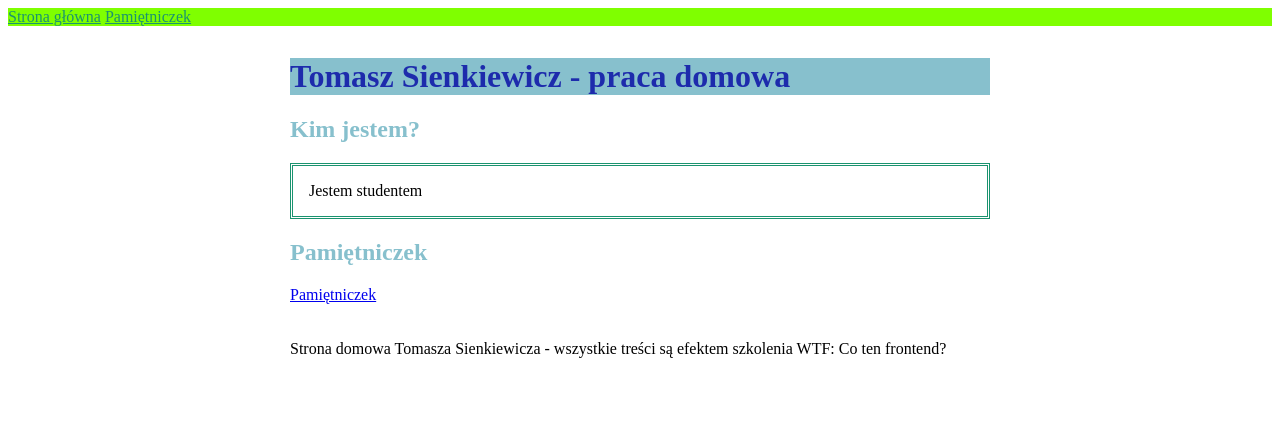
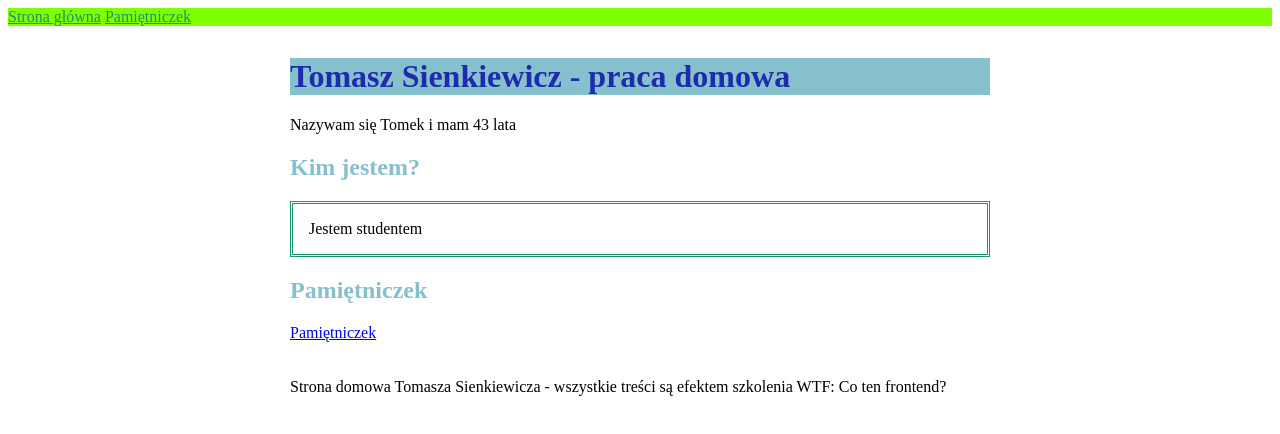
Before and after one commit to sienkiewicztomasz/homepage, a plain HTML site: page index.html in a window 1280 px wide. Drawn offline with Linux system fonts and the light colour scheme.

Commit message:
add JS technology ;)

```diff
--- a/index.html
+++ b/index.html
@@ -21,6 +21,9 @@
                 Tomasz Sienkiewicz - praca domowa
             </h1>
         </header>
+        <section>
+            <p class="paragraph__js">Testuję JS</p>
+        </section>
         <section class="about">
             <h2 class="about__header">Kim jestem?</h2>
             <p class="about__paragraph">Jestem studentem </p>
--- a/main.js
+++ b/main.js
@@ -1,8 +1,12 @@
 console.log('siema');
 const name ='Tomek';
-const age = 31;
+const age = 43;
 console.log(name);
 console.log(age);
-console.log(`Nazywam się ${name} + i mam ${age} lat`);
+console.log(`Nazywam się ${name} i mam ${age} lata`);
 
 console.log(`Witaj przybyszu`);
+
+const paragraph = document.querySelector('.paragraph__js');
+
+paragraph.innerHTML = `Nazywam się ${name} i mam ${age} lata`;
--- a/style.css
+++ b/style.css
@@ -32,7 +32,6 @@
 .article__paragraph {
     color: darkmagenta;
     padding: 16px;
-    border-block-end: 700px;
     border: 4px dotted #333;
 }
 
```
